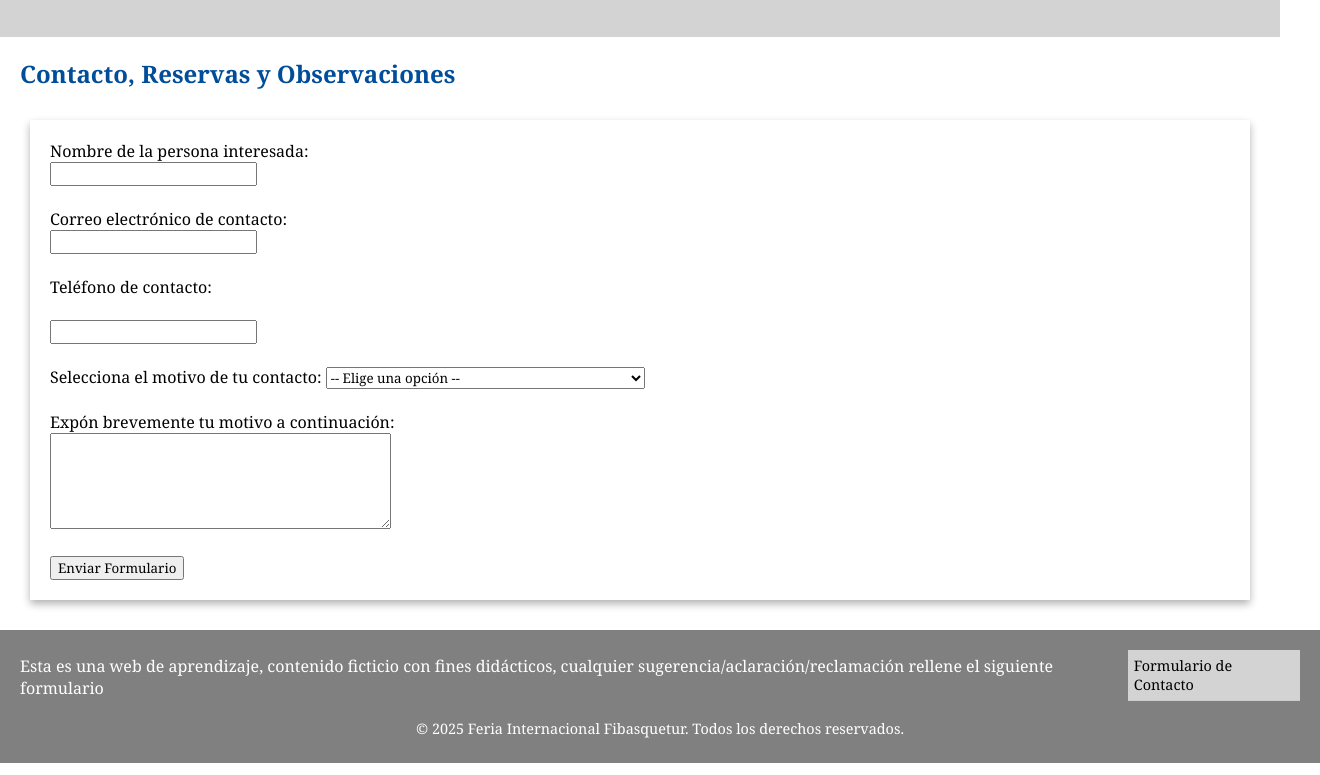
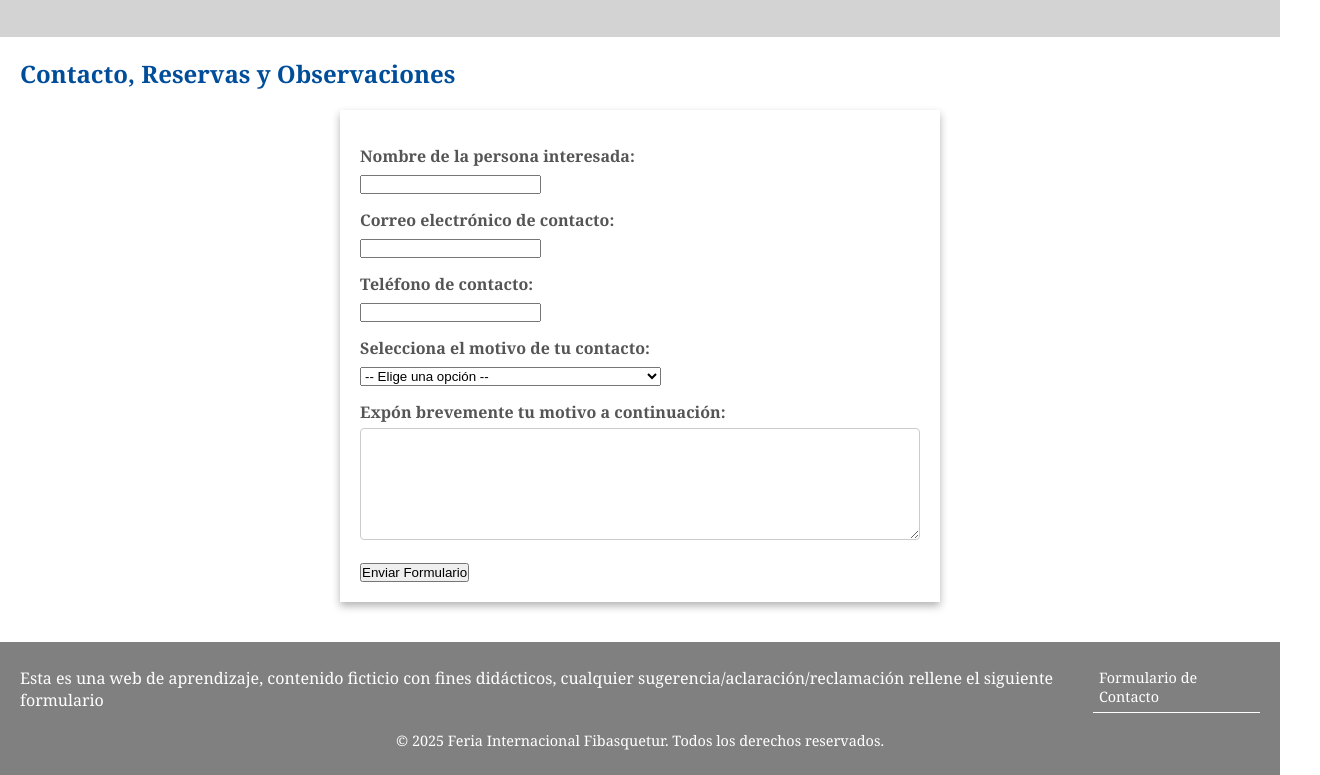
Before and after one commit to mgaunabirt/mgauna, a plain HTML site: page formularioContacto.html in a window 1280 px wide. Shown: the part 108-883 px from the top of the page, 1320 px wide, since content can reach past the window. Drawn offline with Linux system fonts and the light colour scheme.

Commit message:
Update estilos.css

```diff
--- a/estilos/estilos.css
+++ b/estilos/estilos.css
@@ -1,16 +1,20 @@
 /* Este documento recoge todas las reglas de estilo que he aplicado en la web */
 /*A modo general se aplica la letra cambria a todas las páginas y fondo gris muy clara*/
 *{
+	margin:0;
+	padding:0;
+	box-sizing: border-box;
+}
+body{
 	font-family:cambria;
+	font-size: 16px;
 	background-color:lightergray;
-	margin:0;
 }
 /*Se van configurando las diferentes secciones y clases para mantener el estilo y coherencia se usa colores suaves para fondos y letras en negro y azul*/
 header {
     background-color: lightgray;
     color: white;
     padding: 20px 0;
-    width: 100%;
 }
 header nav a {
     color: black;
@@ -19,6 +23,21 @@ header nav a {
 }
 nav {
 	text-align:right;
+}
+nav a {
+	color:#000;
+	text-decoration: none;
+	font-size: 0.9em;
+	padding: 6px;
+	border-bottom-width: 1px;
+	border-bottom-style: solid;
+	border-bottom-color: #CCC;
+	background-color: lightgray;
+}
+/*con la etiqueta de hover se consigue un efecto, como en este caso que modifico el color del fondo, cuando se pasa el ratón sobre la opción*/
+nav a:hover {
+ color:#FFF;
+ background-color:#666;
 }
 /*En los siguientes campos se cambia un poco color y alineamiento de los encabezados con etiqueta H*/
 h1{
@@ -38,14 +57,13 @@ p {
 	margin:20px;
 }
 a {
-	color:#000;
+	color:#fff;
 	text-decoration: none;
 	font-size: 0.9em;
 	padding: 6px;
 	border-bottom-width: 1px;
 	border-bottom-style: solid;
-	border-bottom-color: #CCC;
-	background-color: lightgray;
+	background-color: gray;
 }
 /*con la etiqueta de hover se consigue un efecto, como en este caso que modifico el color del fondo, cuando se pasa el ratón sobre la opción*/
 a:hover {
@@ -105,7 +123,6 @@ footer p {
     gap: 10px;
 	justify-content:center;
 }
-
 .tarjeta {
     width: calc(33% - 20px);
     padding: 15px;
@@ -159,12 +176,32 @@ footer p {
 	font-style:Italic;
 	font-weight:bold;
 }
-
+/*En esta parte configuro el estilo que aplicaré al formulario para que salga enmarcado y con una estructura más compacta*/
 form {
-	margin:30px;
-	background-color: #ffffff;
+	background-color: white;
 	padding: 20px;
 	box-shadow: 0 4px 8px rgba(0, 0, 0, 0.3);
+	max-width:600px;
+	margin:0 auto 40px auto;
+}
+label {
+	display:block;
+	font-weight:bold;
+	margin-top: 15px;
+    margin-bottom: 5px;
+	color:#555;
+}
+textarea {
+    width: 100%;
+    padding: 10px;
+    margin-bottom: 15px;
+    border: 1px solid #ccc;
+    border-radius: 4px;
+    font-size: 1em;
+    transition: border-color 0.3s ease;
+}
+form br {
+    display: none;
 }
 /*En este último apartado se configura el estilo que aplicaré a la tabla*/
 table {
```
